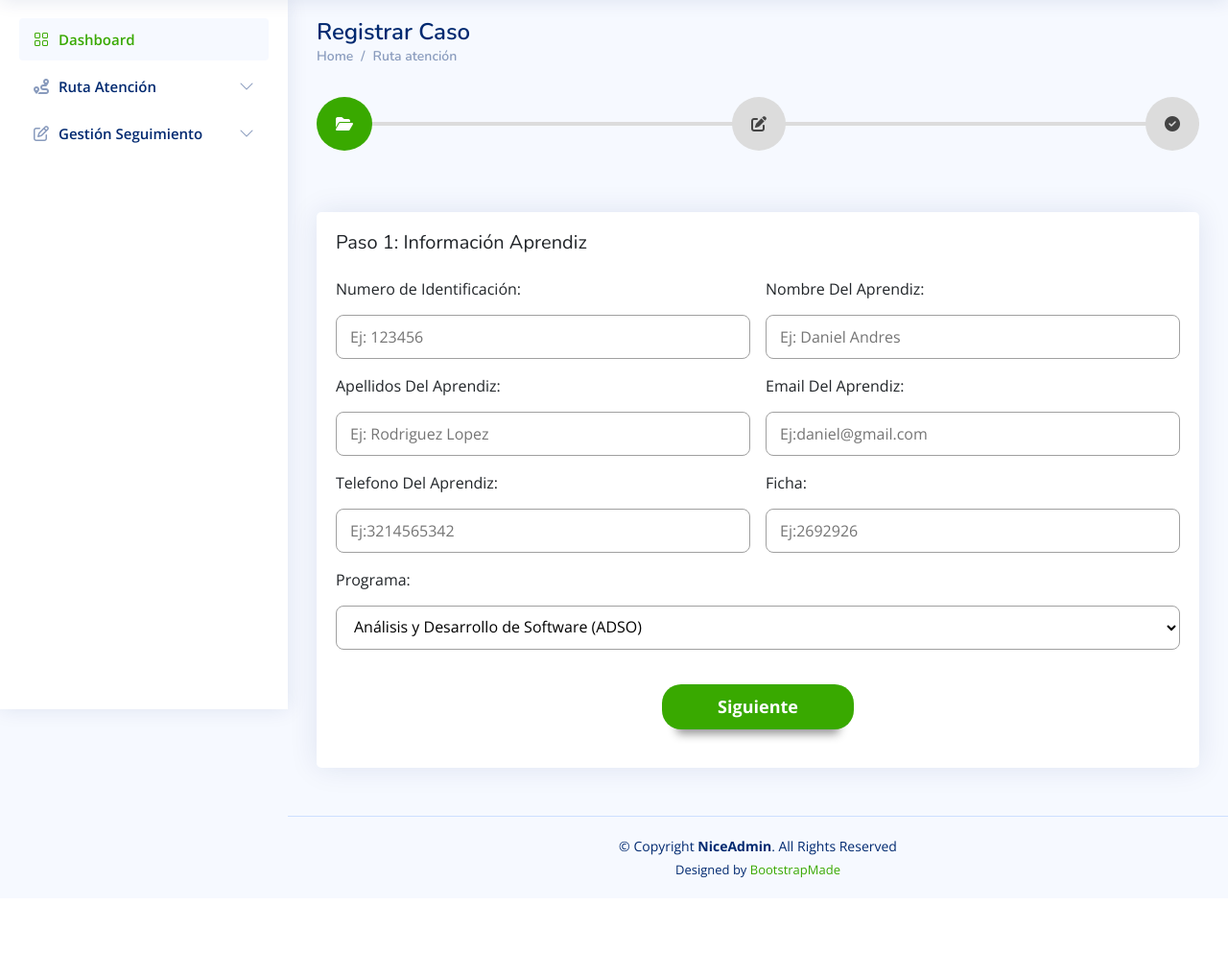
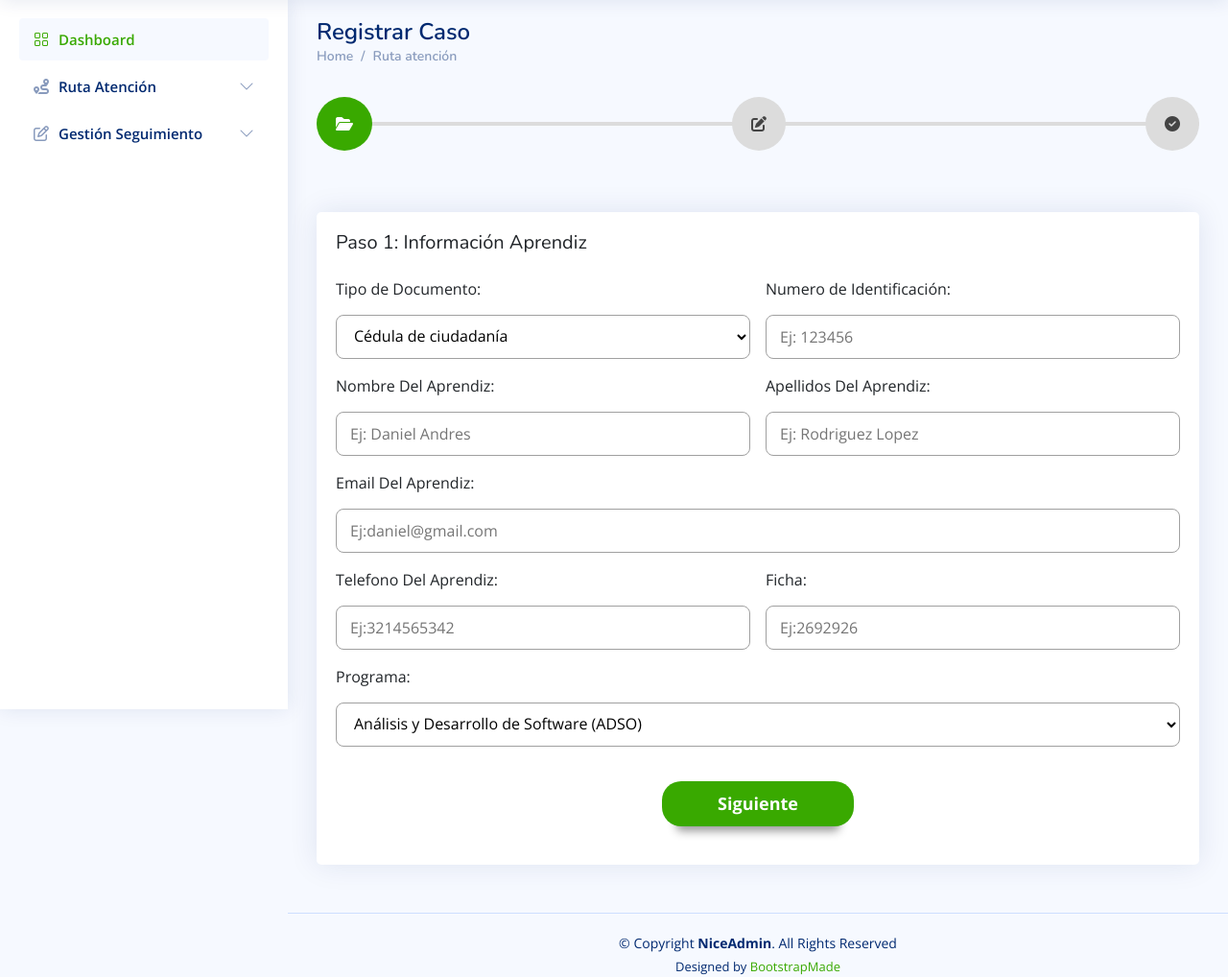
Before and after one commit to Mudufin-184/Alertas-Tempranas, a PHP site: page /registrarAprendiz.php in a window 1280 px wide. Shown: the part 61-1079 px from the top of the page at 96% size. Before the commit the page ends 976 px from the top, so only its background shows below. Run offline with PHP 8.4, Linux system fonts and the light colour scheme; a user stored in the database is signed in; data comes from the database, SQL or seed files in the repository; some libraries are stand-ins or nearby versions.

Commit message:
Se hacen unas actualizaciones y modificaciones a detalle de caso y registrar ruta

```diff
--- a/Controllers/bienestar/mostrar_info.php
+++ b/Controllers/bienestar/mostrar_info.php
@@ -5,7 +5,7 @@ require_once("../../Models/consultasBienestar.php");
 
 
 
-session_start();
+session_start();   //esta linea marca error  o posible error fantasma
 function cargarCasos(){
 
     $id_usuario = $_SESSION['id'];
@@ -77,15 +77,22 @@ function cargarDetalles() {
     // echo'<script>alert("'.$result.'")</script>';
         foreach ($result as $f) {
           echo '
+          <div class="col-md-4">
               <label class="modal-detalles" for="">Ficha:</label>'.$f['ficha'].' <br>
               <label class="modal-detalles" for="">Nombre:</label>'.$f['nombre'].' '.$f['apellido'].' <br>
               <label class="modal-detalles" for="">Telefono:</label>'.$f['telefono'].' <br>
+              <label class="modal-detalles" for="">Estado:</label>'.$f['estado'].'<br>
+          </div>
+          <div class="col-md-4">
               <label class="modal-detalles" for="">Email:</label>'.$f['email'].' <br>
               <label class="modal-detalles" for="">Programa:</label>'.$f['programa'].'<br>
               <label class="modal-detalles" for="">Categoria:</label>'.$f['categoria'].' <br>
+          </div>
+          <div class="col-md-4">
               <label class="modal-detalles" for="">Nombre del encargado:</label>'.$f['nombre_encargado'].' <br>
               <label class="modal-detalles" for="">Fecha:</label>'.$f['fecha'].'<br>
               <label class="modal-detalles" for="">Motivo:</label>'.$f['descripcion'].'<br>
+          </div>
           ';
         }
 }
@@ -109,7 +116,7 @@ function cargarInfoDetalles() {
                 <label class="modal-detalles" for="">Categoria:</label>'.$f['categoria'].' <br>
               </div>
               <div class="col-md-4">
-                <label class="modal-detalles" for="">Nombre del instructor:</label>'.$f['nombre_usuario'].' <br>
+                <label class="modal-detalles" for="">Nombre de quien registro:</label>'.$f['nombre_usuario'].' <br>
                 <label class="modal-detalles" for="">Fecha Creacion:</label>'.$f['fecha'].'<br>
                 <label class="modal-detalles" for="">Motivo:</label>'.$f['descripcion'].'<br>
               </div>
@@ -304,18 +311,10 @@ function cargarCasoEdit(){
     </form>
 
 
-
-
-
-
-
-
-
-
         ';
 
     } else{
-      echo"<script>alert('No se puede modificar el caso')</script>";
+      echo"<script>alert('No se puede modificar debido a que el caso se encuentra Finalizado')</script>";
       echo"<script> location.href='../../Views/bienestar/consultarSeguimiento_Filtro.php' </script>";
 
     }
--- a/Models/consultasBienestar.php
+++ b/Models/consultasBienestar.php
@@ -1,17 +1,19 @@
 
 <?php
 class ConsultasBienestar {
-    public function registrarRuta($identificacion, $nombre, $apellido, $telefono, $email, $programa, $ficha, $id_usuario, $categoria, $fecha, $id_encargado, $motivo, $estado, $rutaArchivo){
+    public function registrarRuta($tipo_documento, $identificacion, $nombre, $apellido, $telefono, $email, $programa, $ficha, $id_usuario, $categoria, $fecha, $id_encargado, $motivo, $estado, $rutaArchivo){
 
         $objConexion = new Conexion();
         $conexion = $objConexion->getConexion();
 
-
-        $registrarAprendiz = "INSERT INTO aprendiz( documento, nombre, apellido, email, telefono, programa, ficha, id_usuario) Values (:identificacion, :nombre, :apellido, :email, :telefono, :programa, :ficha, :id_usuario)";
+        // Consulta actualizada con los nombres correctos de las columnas
+        $registrarAprendiz = "INSERT INTO aprendiz(tipo_documento_aprendiz, documento, nombre, apellido, email, telefono, programa, ficha, id_usuario)
+                              VALUES (:tipo_documento, :identificacion, :nombre, :apellido, :email, :telefono, :programa, :ficha, :id_usuario)";
 
         $result1 = $conexion->prepare($registrarAprendiz);
 
-        $result1->bindparam(':identificacion', $identificacion);
+        $result1->bindparam(':tipo_documento', $tipo_documento);
+        $result1->bindparam(':identificacion', $identificacion); // Aquí corresponde a la columna `documento`
         $result1->bindparam(':nombre', $nombre);
         $result1->bindparam(':apellido', $apellido);
         $result1->bindparam(':email', $email);
@@ -24,8 +26,8 @@ class ConsultasBienestar {
 
         $id_aprendiz = $conexion->lastInsertId();
 
-
-        $registrarCaso = "INSERT INTO casos(descripcion, categoria, soporte, fecha, estado, id_aprendiz, id_usuario, id_encargado) Values (:motivo, :categoria, :rutaArchivo, :fecha, :estado, :id_aprendiz, :id_usuario, :id_encargado)";
+        $registrarCaso = "INSERT INTO casos(descripcion, categoria, soporte, fecha, estado, id_aprendiz, id_usuario, id_encargado)
+                          VALUES (:motivo, :categoria, :rutaArchivo, :fecha, :estado, :id_aprendiz, :id_usuario, :id_encargado)";
 
         $result2 = $conexion->prepare($registrarCaso);
 
@@ -40,10 +42,8 @@ class ConsultasBienestar {
 
         $result2->execute();
 
-        echo"<script> alert('El  caso ha sido registrado') </script>";
-        echo"<script> location.href='../../Views/bienestar/index.php' </script>";
-
-
+        echo "<script> alert('El caso ha sido registrado') </script>";
+        echo "<script> location.href='../../Views/Bienestar/index.php' </script>";
     }
 
 
--- a/Models/consultasInstructor.php
+++ b/Models/consultasInstructor.php
@@ -1,17 +1,19 @@
 
 <?php
 class ConsultasInstructor {
-    public function registrarRuta($identificacion, $nombre, $apellido, $telefono, $email, $programa, $ficha, $id_usuario, $categoria, $fecha, $id_encargado, $motivo, $estado, $rutaArchivo){
+    public function registrarRuta($tipo_documento, $identificacion, $nombre, $apellido, $telefono, $email, $programa, $ficha, $id_usuario, $categoria, $fecha, $id_encargado, $motivo, $estado, $rutaArchivo){
 
         $objConexion = new Conexion();
         $conexion = $objConexion->getConexion();
 
-
-        $registrarAprendiz = "INSERT INTO aprendiz( documento, nombre, apellido, email, telefono, programa, ficha, id_usuario) Values (:identificacion, :nombre, :apellido, :email, :telefono, :programa, :ficha, :id_usuario)";
+        // Consulta actualizada con los nombres correctos de las columnas
+        $registrarAprendiz = "INSERT INTO aprendiz(tipo_documento_aprendiz, documento, nombre, apellido, email, telefono, programa, ficha, id_usuario)
+                              VALUES (:tipo_documento, :identificacion, :nombre, :apellido, :email, :telefono, :programa, :ficha, :id_usuario)";
 
         $result1 = $conexion->prepare($registrarAprendiz);
 
-        $result1->bindparam(':identificacion', $identificacion);
+        $result1->bindparam(':tipo_documento', $tipo_documento);
+        $result1->bindparam(':identificacion', $identificacion); // Aquí corresponde a la columna `documento`
         $result1->bindparam(':nombre', $nombre);
         $result1->bindparam(':apellido', $apellido);
         $result1->bindparam(':email', $email);
@@ -24,8 +26,8 @@ class ConsultasInstructor {
 
         $id_aprendiz = $conexion->lastInsertId();
 
-
-        $registrarCaso = "INSERT INTO casos(descripcion, categoria, soporte, fecha, estado, id_aprendiz, id_usuario, id_encargado) Values (:motivo, :categoria, :rutaArchivo, :fecha, :estado, :id_aprendiz, :id_usuario, :id_encargado)";
+        $registrarCaso = "INSERT INTO casos(descripcion, categoria, soporte, fecha, estado, id_aprendiz, id_usuario, id_encargado)
+                          VALUES (:motivo, :categoria, :rutaArchivo, :fecha, :estado, :id_aprendiz, :id_usuario, :id_encargado)";
 
         $result2 = $conexion->prepare($registrarCaso);
 
@@ -40,10 +42,8 @@ class ConsultasInstructor {
 
         $result2->execute();
 
-        echo"<script> alert('El  caso ha sido registrado') </script>";
-        echo"<script> location.href='../../Views/instructor/index.php' </script>";
-
-
+        echo "<script> alert('El caso ha sido registrado') </script>";
+        echo "<script> location.href='../../Views/instructor/index.php' </script>";
     }
 
 
--- a/Views/Bienestar/registrarAprendiz.php
+++ b/Views/Bienestar/registrarAprendiz.php
@@ -146,7 +146,7 @@ $encargados = $objConsultas->CargarEncargado();
 
     <section class="section dashboard">
 
-    <form action="../../Controllers/bienestar/registrar_caso.php" class="form" method="post" enctype="multipart/form-data">
+    <form action="../../Controllers/coordinador/registrar_caso.php" class="form" method="post" enctype="multipart/form-data">
         <!-- progress bar -->
         <div class="progressbar">
             <div class="progress" id="progress"></div>
@@ -168,6 +168,15 @@ $encargados = $objConsultas->CargarEncargado();
                 <!-- Multi Columns Form -->
                 <div class="row g-3 formulario">
                   <h5>Paso 1: Información Aprendiz</h5>
+                    <!-- Tipo de Documento -->
+                    <div class="col-md-6 campo">
+                      <label for="tipo_documento">Tipo de Documento:</label> <br>
+                      <select id="tipo_documento" class="input" name="tipo_documento">
+                        <option value="CC">Cédula de ciudadanía</option>
+                        <option value="TI">Tarjeta de identidad</option>
+                        <option value="CE">Cédula de extranjería</option>
+                      </select>
+                    </div>
                     <!-- Numero de Identificación -->
                     <div class="col-md-6 campo">
                       <label for="identificacion">Numero de Identificación:</label> <br>
@@ -185,7 +194,7 @@ $encargados = $objConsultas->CargarEncargado();
                     </div>
 
                    <!-- Email del aprendiz -->
-                    <div class="col-md-6 campo">
+                    <div class="col-md-12 campo">
                       <label for="aprendiz_Email">Email Del Aprendiz:</label> <br>
                       <input type="email" placeholder="Ej:daniel@gmail.com"  id="aprendiz_Email" class="input" name="email">
                     </div>
@@ -208,12 +217,13 @@ $encargados = $objConsultas->CargarEncargado();
                       <label for="aprendiz_Programa">Programa:</label> <br>
                       <select id="aprendiz_Programa" class="input" name="programa">
                         <option value="ADSO">Análisis y Desarrollo de Software (ADSO)</option>
+                        <option value="ADSO">Análisis y Desarrollo de Software (ADSO)</option>
+                        <option value="ADSO">Análisis y Desarrollo de Software (ADSO)</option>
                         <!-- Puedes agregar más opciones aquí si es necesario -->
                       </select>
                     </div>
 
-
-                   <div class="text-center">
+                    <div class="text-center">
                       <button type="button" class="form-button btn-next">Siguiente</button>
                     </div>
                 </div>
```
Also changed, not shown: Controllers/bienestar/registrar_caso.php (+2 -5 lines), Controllers/coordinador/mostrar_info.php (+9 -2 lines), Controllers/coordinador/registrar_caso.php (+5 -5 lines), Controllers/instructor/registrar_caso.php (+2 -5 lines), Models/consultasCoordinador.php (+13 -9 lines), Views/Bienestar/mostrarDetalle.php (+9 -11 lines), Views/coordinador/mostrarDetalle.php (+9 -11 lines), Views/coordinador/registrarAprendiz.php (+10 -8 lines), Views/instructor/index.php (+10 -1 lines), 1 other file. Lines whose indentation alone changed are shown as unchanged.
